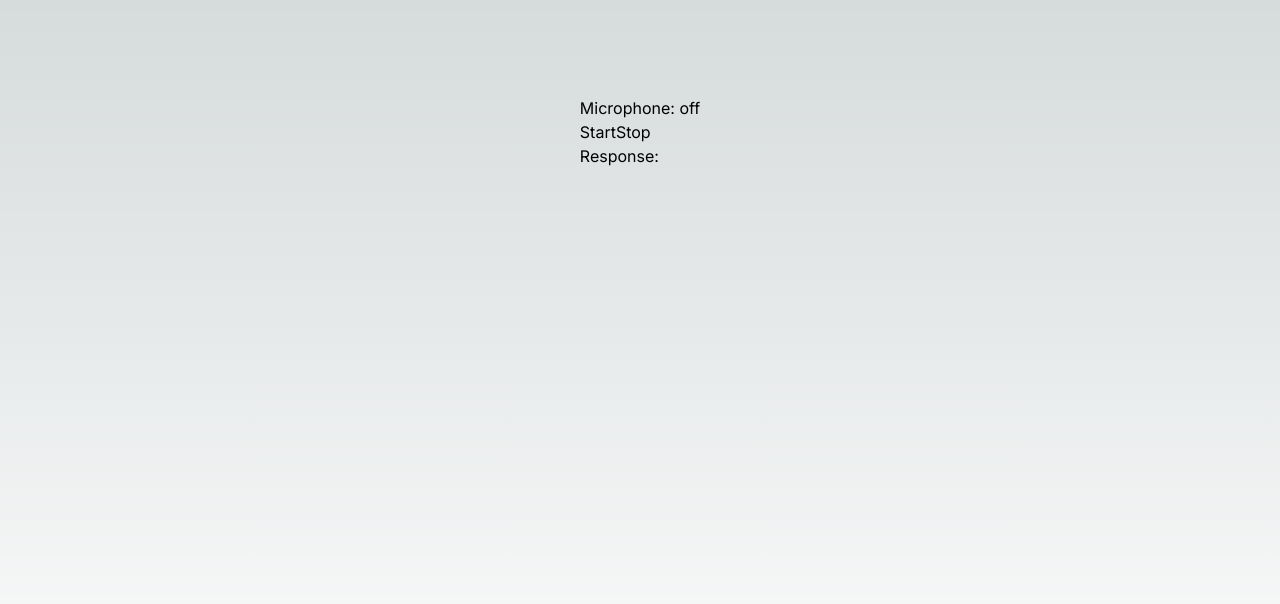
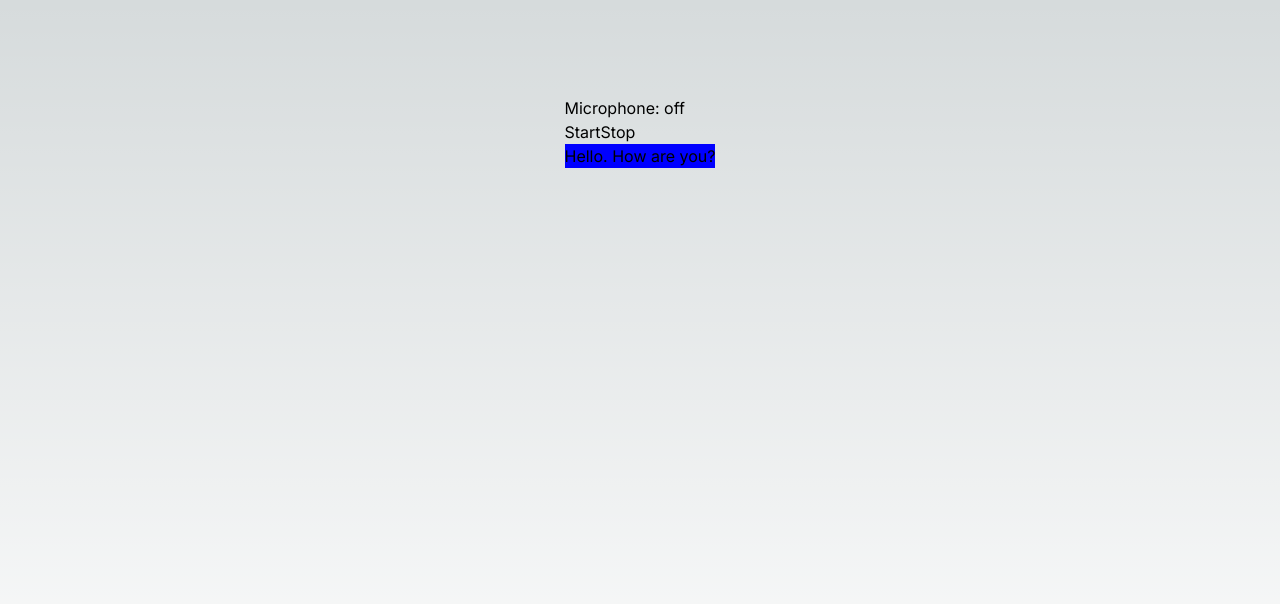
Before and after one commit to iryb/talkify, a Next.js app: page / in a window 1280 px wide. Shown: the top 604 px of the page. Built offline with nearby package versions, Linux system fonts and the light colour scheme.

Commit message:
Store messages in context

```diff
--- a/src/app/components/Chat.tsx
+++ b/src/app/components/Chat.tsx
@@ -1,10 +1,12 @@
 "use client";
-import React, { useState } from "react";
+import { MessagesContext } from "@/context/messages";
+import React, { useContext, useEffect, useState } from "react";
 
 export const Chat = () => {
   const listening = false;
   const [transcript, setTranscript] = useState<string>();
   const [response, setResponse] = useState<string>();
+  const messagesContext = useContext(MessagesContext);
 
   // const { mutate: sendMessage, isPending: isLoading } = useMutation({
   //     mutationFn: async (message: Message) => {
@@ -71,6 +73,12 @@ export const Chat = () => {
       console.log(event);
       setTranscript(input);
 
+      messagesContext.addMessage({
+        id: "2",
+        text: input,
+        isUserMessage: true,
+      });
+
       const response = await fetch("/api/message", {
         method: "POST",
         headers: {
@@ -85,7 +93,17 @@ export const Chat = () => {
 
       console.log(response)
 
-      setResponse(response.text);
+      messagesContext.addMessage({
+        id: "3",
+        text: response.text,
+        isUserMessage: false,
+      });
+
+      let utterance = new SpeechSynthesisUtterance(response.text);
+      utterance.lang = "en-US";
+
+      window.speechSynthesis.speak(utterance);
+
     };
 
     recognition.start();
@@ -98,8 +116,11 @@ export const Chat = () => {
       <p>Microphone: {listening ? "on" : "off"}</p>
       <button onClick={handleStart}>Start</button>
       <button onClick={handleStop}>Stop</button>
-      <p>{transcript}</p>
-      <p>Response: {response}</p>
+      {messagesContext.messages.map(({isUserMessage, text}, index) => (
+        <div key={index} style={{backgroundColor: (isUserMessage ? "grey" : "blue")}}>
+          <p>{text}</p>
+        </div>
+      ))}
     </div>
   );
 };
--- a/src/app/layout.tsx
+++ b/src/app/layout.tsx
@@ -1,6 +1,7 @@
-import type { Metadata } from "next";
+"use client";
 import { Inter } from "next/font/google";
 import "./globals.css";
+import { MessagesProvider } from "@/context/messages";
 
 const inter = Inter({ subsets: ["latin"] });
 
@@ -11,7 +12,9 @@ export default function RootLayout({
 }>) {
   return (
     <html lang="en">
-      <body className={inter.className}>{children}</body>
+      <MessagesProvider>
+        <body className={inter.className}>{children}</body>
+      </MessagesProvider>
     </html>
   );
 }
--- /dev/null
+++ b/src/context/messages.tsx
@@ -0,0 +1,38 @@
+import { Message } from '@/lib/validators/message';
+import { createContext, useState } from 'react';
+
+type MessagesContextType = {
+    messages: Message[],
+    addMessage: (message: Message) => void,
+    removeMessage: (id: string) => void
+}
+
+export const MessagesContext = createContext<MessagesContextType>({
+    messages: [],
+    addMessage: () => {},
+    removeMessage: () => {}
+});
+
+export const MessagesProvider = ({children}: {children: React.ReactNode}) => {
+    const [messages, setMessages] = useState<Message[]>([
+        {
+            id: "123",
+            text: "Hello. How are you?",
+            isUserMessage: false
+        }
+    ]);
+
+    const addMessage = (message: Message) => {
+        setMessages((prev) => [...prev, message]);
+    }
+
+    const removeMessage = (id: string) => {
+        setMessages(messages.filter(item => item.id !== id));
+    }
+
+    return (
+        <MessagesContext.Provider value={{messages, addMessage, removeMessage}}>
+            {children}
+        </MessagesContext.Provider>
+    )
+}
```
